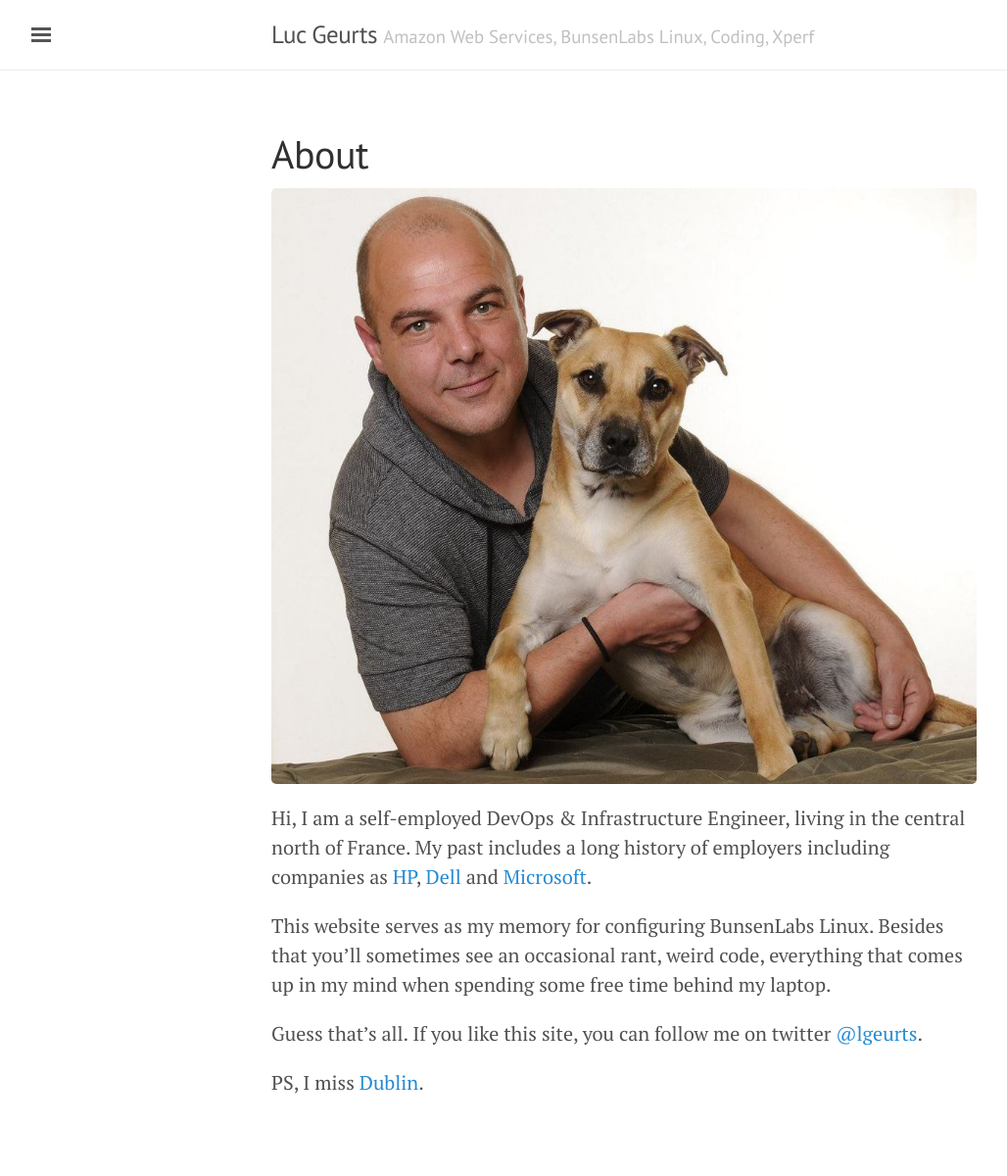
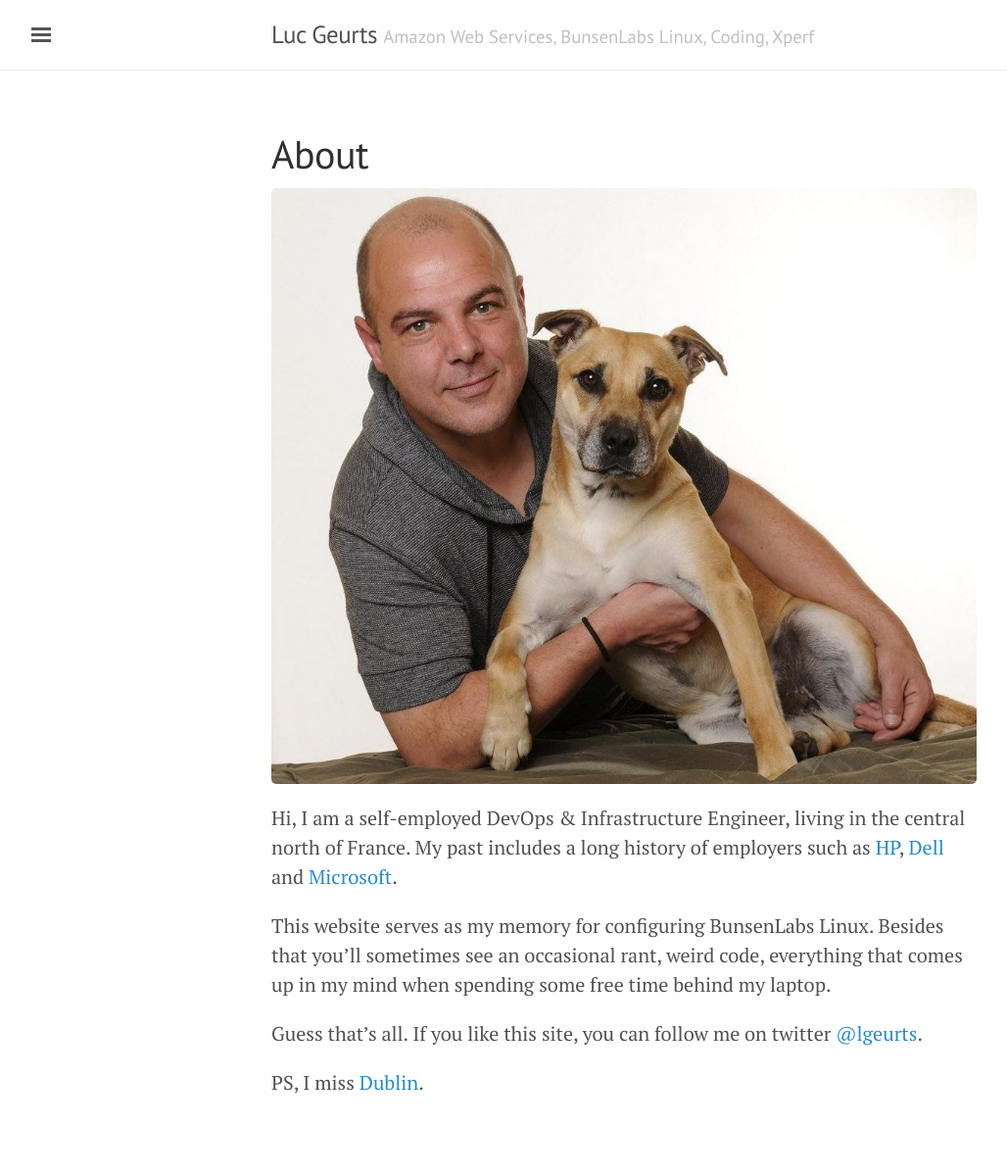
Before and after one commit to lgeurts/lgeurts.github.io, a Jekyll site: the page built from about.md, in a window 1280 px wide. Shown: the whole page at 98% size, without its empty margins (3-1031 px from the left). Built offline with Jekyll 4.4.1, drawn with Linux system fonts in a browser that asks for light colours.

Commit message:
Update about.md

```diff
--- a/about.md
+++ b/about.md
@@ -6,7 +6,7 @@
 ![Here I am with my dog Tigger.](/assets/portrait.jpg)
 
 Hi, I am a self-employed DevOps & Infrastructure Engineer, living in the central north of France.
-My past includes a long history of employers including companies as [HP](http://https://www.hpe.com/ie/en/home.html), [Dell](http://www.dell.com/learn/us/en/04/premier?c=us&l=en) and [Microsoft](https://support.microsoft.com/en-us/premier).
+My past includes a long history of employers such as [HP](http://https://www.hpe.com/ie/en/home.html), [Dell](http://www.dell.com/learn/us/en/04/premier?c=us&l=en) and [Microsoft](https://support.microsoft.com/en-us/premier).
 
 This website serves as my memory for configuring BunsenLabs Linux.
 Besides that you'll sometimes see an occasional rant, weird code, everything that comes up in my mind when spending some free time behind my laptop.
```
